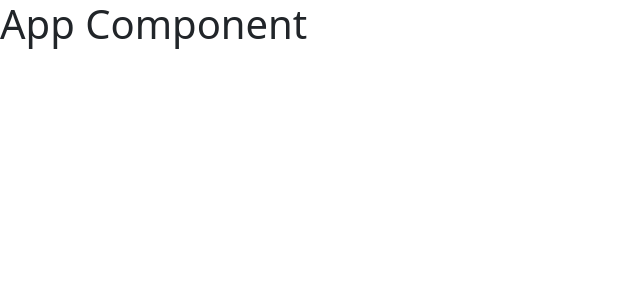
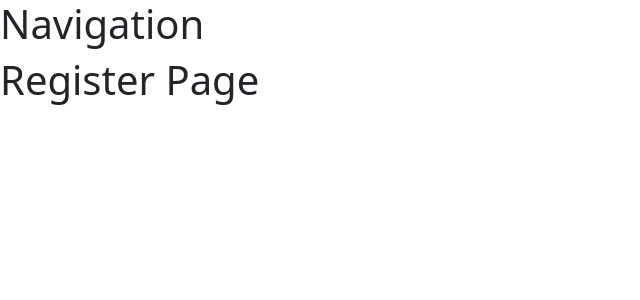
Before and after one commit to rochafialvin/react-emerce-2104, a React (Create React App) app: page /Register in a window 1280 px wide. Shown: the top 300 px of the page, without its empty margins (0-640 px from the left). Built offline with nearby package versions, Linux system fonts and the light colour scheme.

Commit message:
Init router

```diff
--- a/package.json
+++ b/package.json
@@ -10,6 +10,7 @@
     "bootstrap": "^5.1.3",
     "react": "^18.1.0",
     "react-dom": "^18.1.0",
+    "react-router-dom": "^6.3.0",
     "react-scripts": "5.0.1",
     "web-vitals": "^2.1.4"
   },
--- a/src/App.js
+++ b/src/App.js
@@ -1,7 +1,21 @@
 import "bootstrap/dist/css/bootstrap.css";
+import { BrowserRouter, Routes, Route } from "react-router-dom";
+
+import Navigation from "./components/Navigation";
+import Home from "./pages/Home";
+import Login from "./pages/Login";
+import Register from "./pages/Register";
 
 function App() {
-  return <h1>App Component</h1>;
+  return (
+    <BrowserRouter>
+      <Navigation />
+      <Routes>
+        <Route path="/" element={<Home />} />
+        <Route path="/login" element={<Login />} />
+        <Route path="/Register" element={<Register />} />
+      </Routes>
+    </BrowserRouter>
+  );
 }
-
 export default App;
--- /dev/null
+++ b/src/components/Navigation/index.jsx
@@ -0,0 +1,5 @@
+function Navigation() {
+  return <h1>Navigation</h1>;
+}
+
+export default Navigation;
--- /dev/null
+++ b/src/pages/Home/index.js
@@ -0,0 +1,5 @@
+function Home() {
+  return <h1>Home Page</h1>;
+}
+
+export default Home;
--- /dev/null
+++ b/src/pages/Login/index.js
@@ -0,0 +1,5 @@
+function Login() {
+  return <h1>Login Page</h1>;
+}
+
+export default Login;
--- /dev/null
+++ b/src/pages/Register/index.js
@@ -0,0 +1,5 @@
+function Register() {
+  return <h1>Register Page</h1>;
+}
+
+export default Register;
```
Also changed, not shown: note.txt, 1 other file (tests, documents, lock files or other folders).
